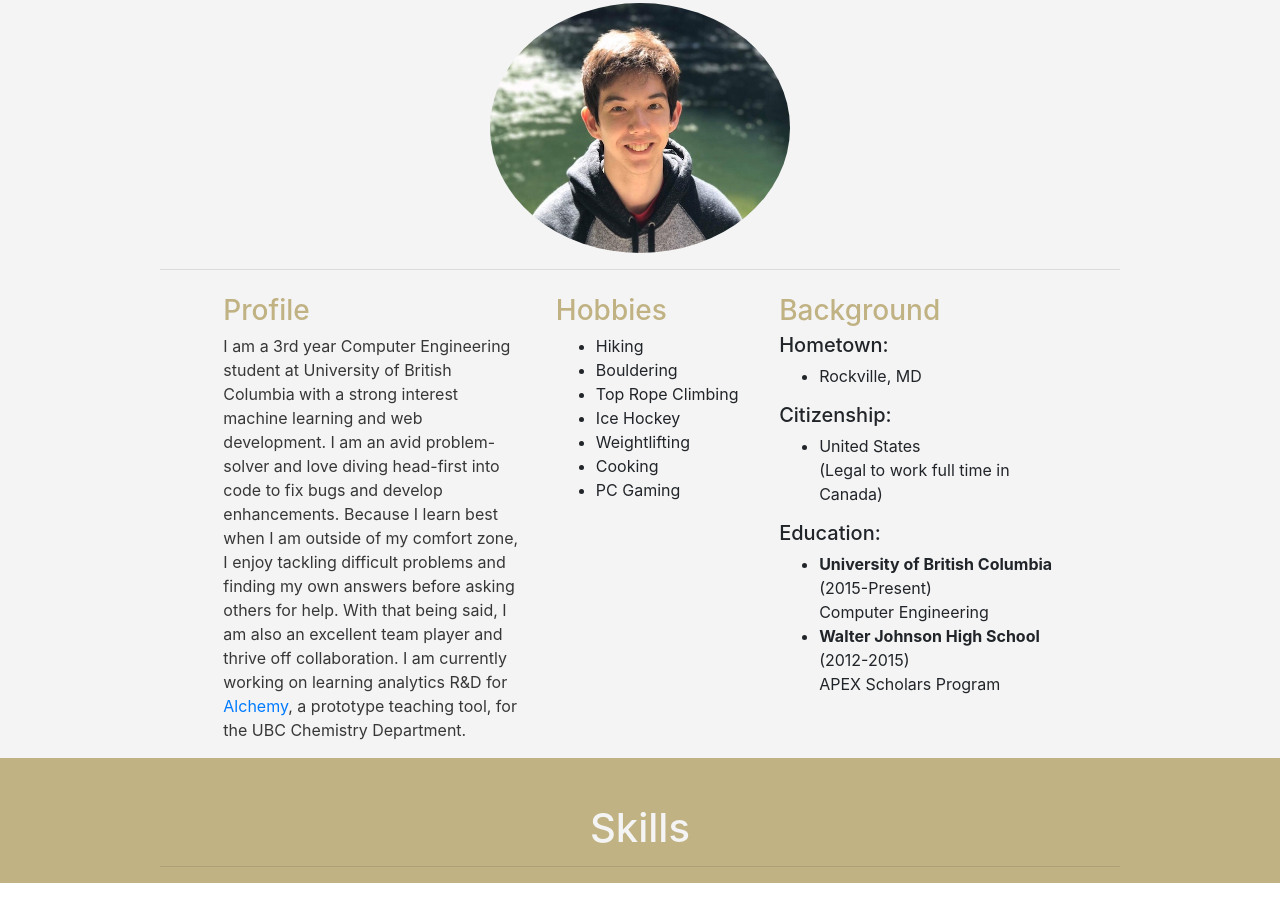
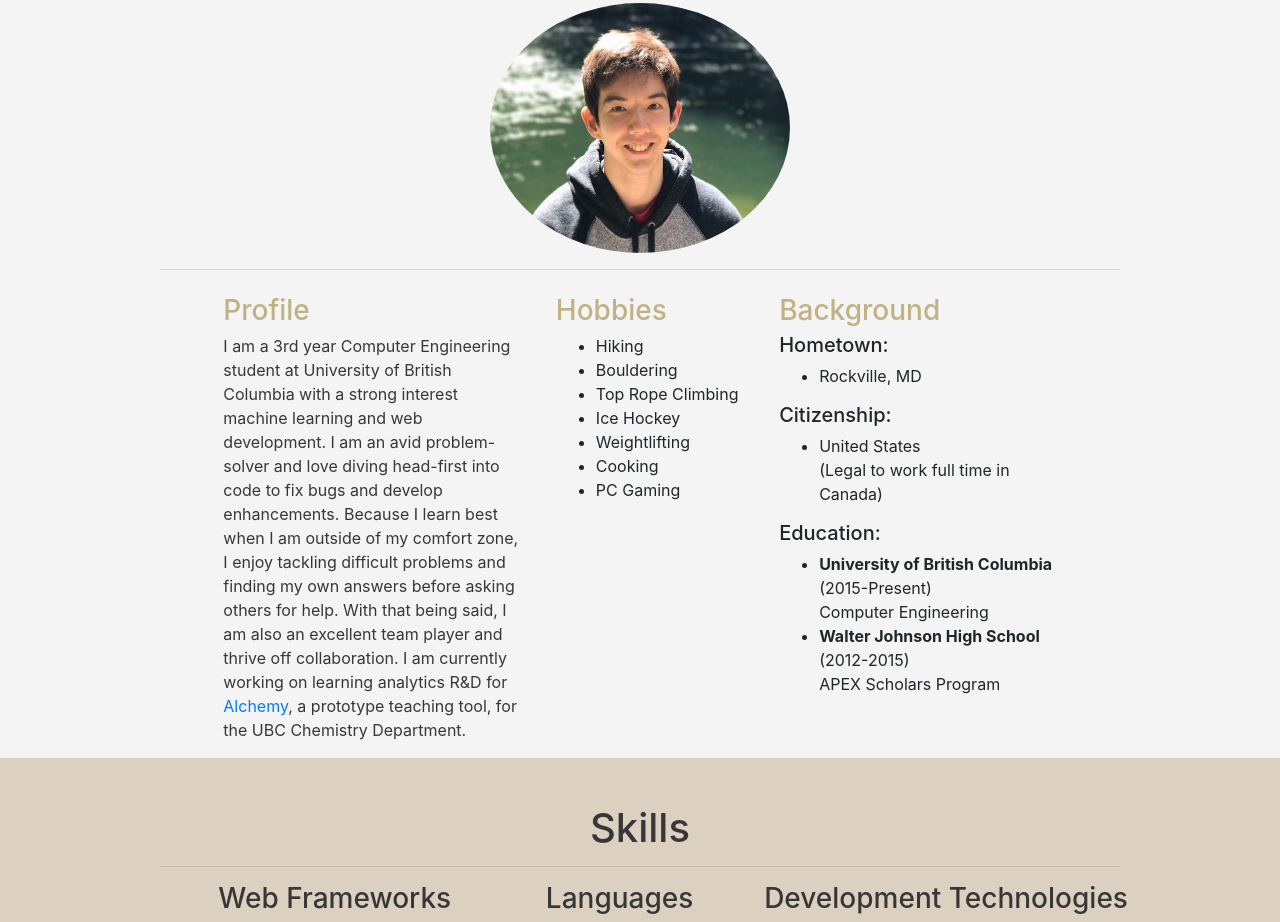
Before and after one commit to cormacjmollitor/Resume-For-Cormac-Mollitor, a plain HTML site: page hello-world.html in a window 1280 px wide. Shown: the part 1002-1924 px from the top of the page. Before the commit the page ends 1885 px from the top, so only its background shows below. Drawn offline with nearby package versions, Linux system fonts and the light colour scheme; a script that the page names is missing.

Commit message:
Headers for skills made. Need to fill in skills and incorporate water fillup by d3.js

```diff
--- a/hello-world.html
+++ b/hello-world.html
@@ -113,6 +113,18 @@
 	        <hr width="75%">
 	    </div>
 	  </div>
+	  <div class="row">
+	      <div class="col-xl-2"></div>
+	      <div class="col-xl-3 skills-header">
+	          <h3>Web Frameworks</h3>
+	      </div>
+	      <div class="col-xl-2 skills-header">
+	          <h3>Languages</h3>
+	      </div>
+	      <div class="col-xl-4 skills-header"><!--Might have to change this for symmetry reasons-->
+	          <h3>Development Technologies</h3>
+	      </div>
+	  </div>
     </div>
   </body>
 </html>
--- a/mystyle.css
+++ b/mystyle.css
@@ -76,7 +76,7 @@ div {
 }
 
 .skills{
-    background-color: #C0B283;
+    background-color: #DCD0C0;
 }
 
 .skills-title{
@@ -84,5 +84,5 @@ div {
 }
 
 .skills-header{
-    color: #F4F4F4;
+    color: #373737;
 }
```
